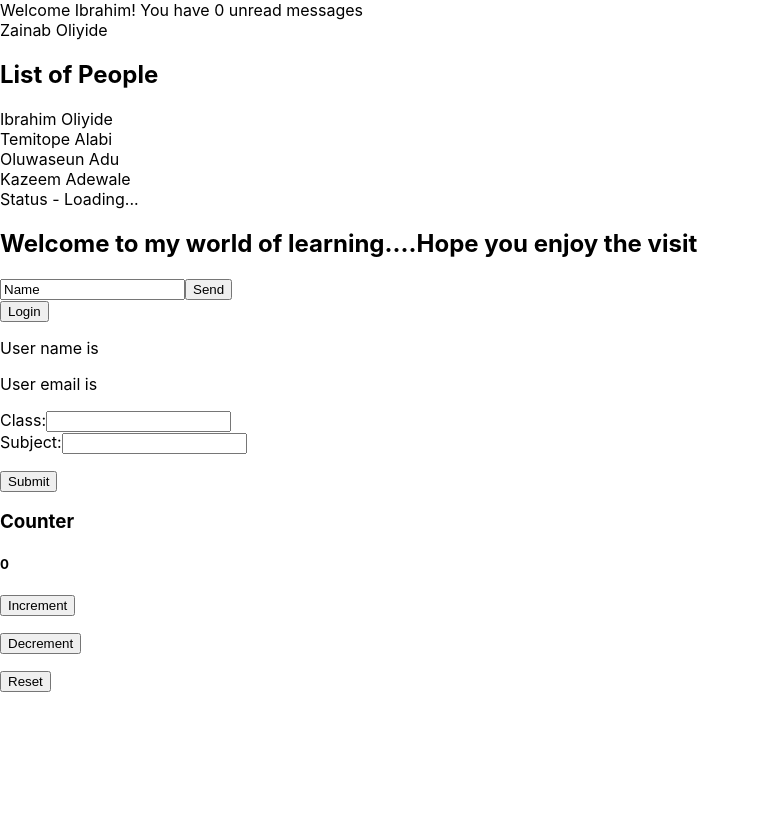
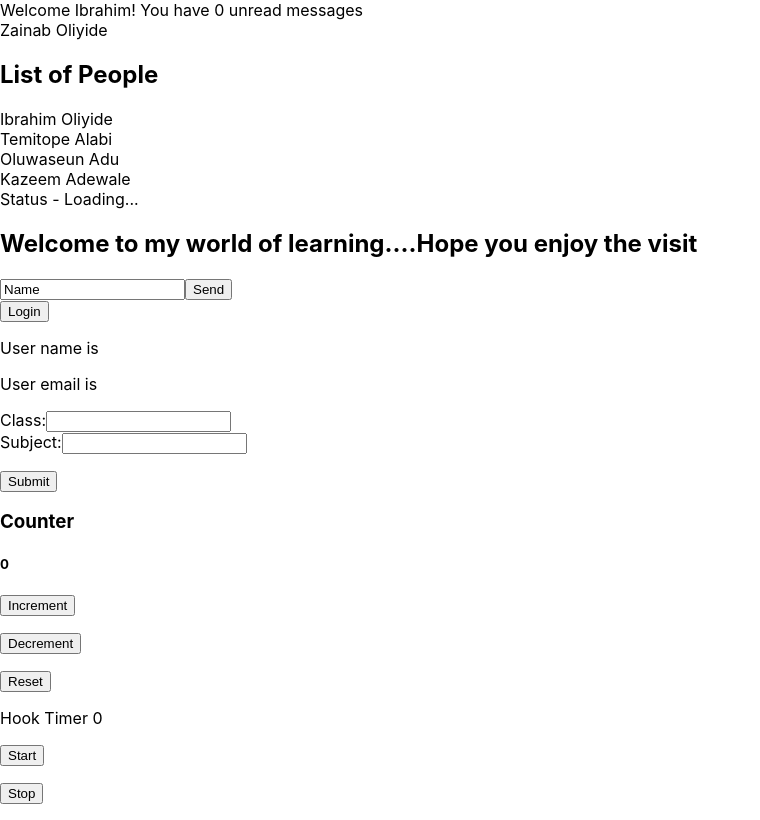
Before and after one commit to IbrahimO123/practice-typescript, a React (Create React App) app: page / in a window 1280 px wide. Shown: the whole page, without its empty margins (0-760 px from the left). Built offline with nearby package versions, Linux system fonts and the light colour scheme.

Commit message:
useRef with typescript

```diff
--- a/src/App.tsx
+++ b/src/App.tsx
@@ -10,6 +10,7 @@ import { Status } from "./components/Status";
 import { User } from "./components/User";
 import { UserContextProvider } from "./components/UserContext";
 import { Form } from './components/Form';
+import { MutableRef } from "./components/MutableRef";
 function App() {
   const person = {
     first: "Oliyide",
@@ -57,6 +58,7 @@ function App() {
         <User />
         <Form/>
         <Counter />
+        <MutableRef/>
       </div>
     </UserContextProvider>
   );
--- /dev/null
+++ b/src/components/MutableRef.tsx
@@ -0,0 +1,29 @@
+import { useState, useEffect, useRef } from "react";
+
+export const MutableRef = () => {
+  const [timer, setTimer] = useState(0);
+  const intervalRef = useRef<number | null>(null);
+  const stopTimer = () => {
+    if (intervalRef.current) window.clearInterval(intervalRef.current);
+  };
+  const starTimer = () => {
+    intervalRef.current = window.setInterval(() => {
+      setTimer(timer + 1);
+    }, 1000);
+  };
+  useEffect(() => {
+    // starTimer();
+    return () => stopTimer();
+  }, [timer]);
+  return (
+    <div>
+      Hook Timer {timer}
+      <p>
+        <button onClick={starTimer}>Start</button>
+      </p>
+      <p>
+        <button onClick={stopTimer}>Stop</button>
+      </p>
+    </div>
+  );
+};
```
Also changed, not shown: src/components/DomRef.tsx (added, +13 -0 lines).
